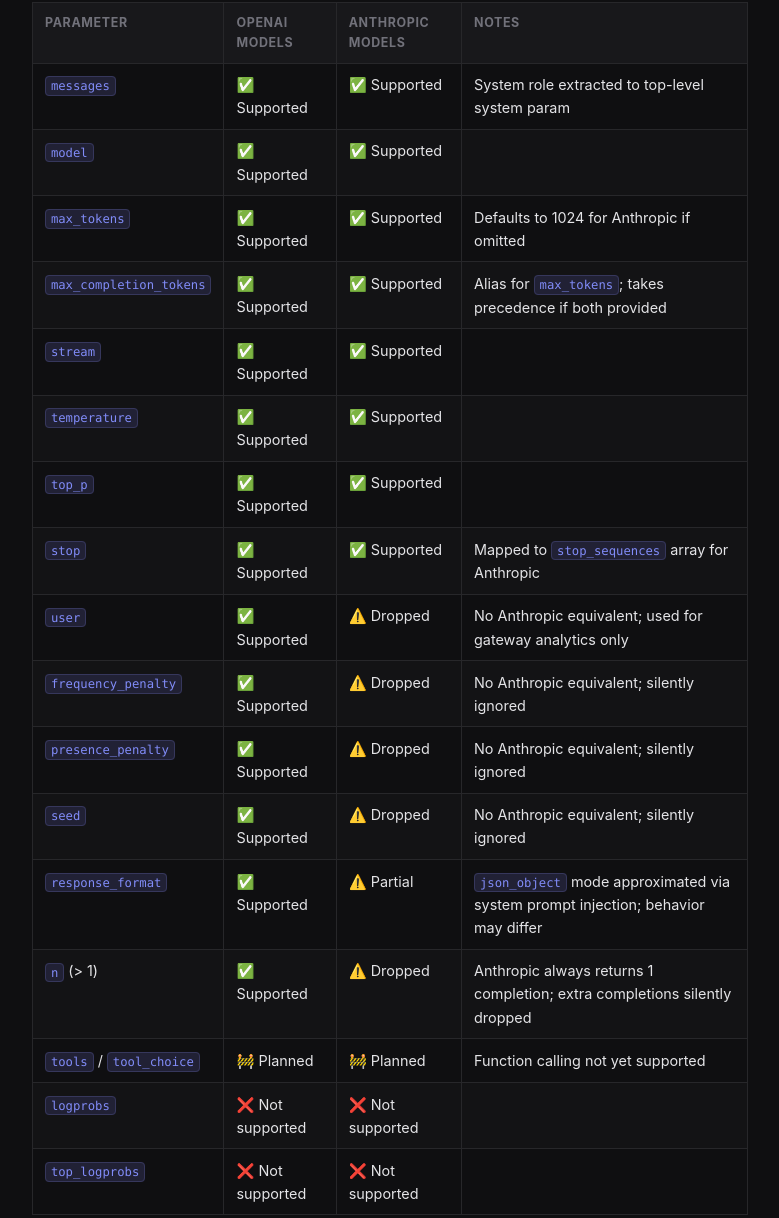
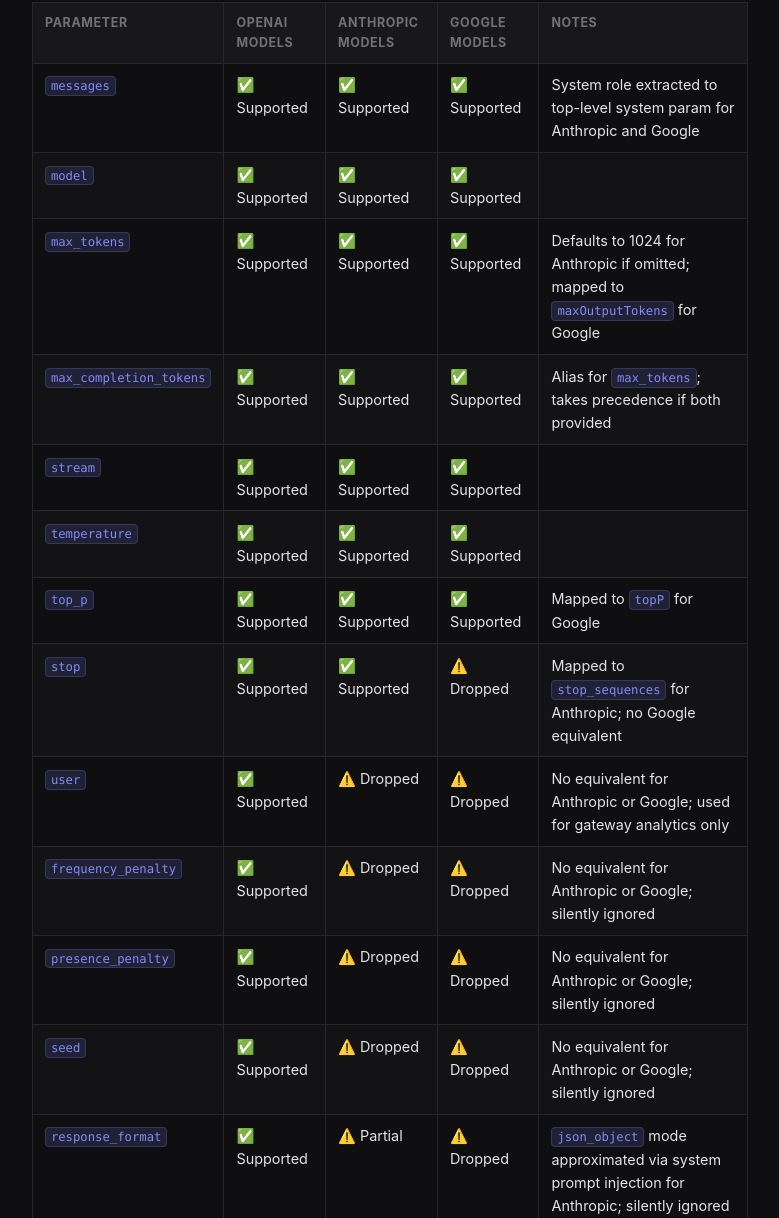
Before and after one commit to MAiG-dev/MAiG-dev.github.io, a plain HTML site: page api-compatibility.html in a window 1280 px wide. Shown: the part 491-1709 px from the top of the page, without its empty margins (250-1029 px from the left). Drawn offline with Linux system fonts and the light colour scheme.

Commit message:
Adds google ai support

```diff
--- a/api-compatibility.html
+++ b/api-compatibility.html
@@ -63,7 +63,7 @@
 
     <div class="page-header">
       <h1>API Compatibility</h1>
-      <p class="updated">OpenAI &middot; Anthropic &middot; /v1/chat/completions</p>
+      <p class="updated">OpenAI &middot; Anthropic &middot; Google &middot; /v1/chat/completions</p>
     </div>
 
     <p>The gateway exposes a <code>/v1/chat/completions</code> endpoint that follows the OpenAI chat completions API. You can use the same request format you'd send directly to OpenAI. This page documents which parameters are supported per provider and what happens when a parameter has no equivalent.</p>
@@ -78,6 +78,7 @@
               <th>Parameter</th>
               <th>OpenAI models</th>
               <th>Anthropic models</th>
+              <th>Google models</th>
               <th>Notes</th>
             </tr>
           </thead>
@@ -86,10 +87,12 @@
               <td><code>messages</code></td>
               <td>&#x2705; Supported</td>
               <td>&#x2705; Supported</td>
-              <td>System role extracted to top-level system param</td>
+              <td>&#x2705; Supported</td>
+              <td>System role extracted to top-level system param for Anthropic and Google</td>
             </tr>
             <tr>
               <td><code>model</code></td>
+              <td>&#x2705; Supported</td>
               <td>&#x2705; Supported</td>
               <td>&#x2705; Supported</td>
               <td></td>
@@ -98,10 +101,12 @@
               <td><code>max_tokens</code></td>
               <td>&#x2705; Supported</td>
               <td>&#x2705; Supported</td>
-              <td>Defaults to 1024 for Anthropic if omitted</td>
+              <td>&#x2705; Supported</td>
+              <td>Defaults to 1024 for Anthropic if omitted; mapped to <code>maxOutputTokens</code> for Google</td>
             </tr>
             <tr>
               <td><code>max_completion_tokens</code></td>
+              <td>&#x2705; Supported</td>
               <td>&#x2705; Supported</td>
               <td>&#x2705; Supported</td>
               <td>Alias for <code>max_tokens</code>; takes precedence if both provided</td>
@@ -110,10 +115,12 @@
               <td><code>stream</code></td>
               <td>&#x2705; Supported</td>
               <td>&#x2705; Supported</td>
+              <td>&#x2705; Supported</td>
               <td></td>
             </tr>
             <tr>
               <td><code>temperature</code></td>
+              <td>&#x2705; Supported</td>
               <td>&#x2705; Supported</td>
               <td>&#x2705; Supported</td>
               <td></td>
@@ -122,52 +129,61 @@
               <td><code>top_p</code></td>
               <td>&#x2705; Supported</td>
               <td>&#x2705; Supported</td>
-              <td></td>
+              <td>&#x2705; Supported</td>
+              <td>Mapped to <code>topP</code> for Google</td>
             </tr>
             <tr>
               <td><code>stop</code></td>
               <td>&#x2705; Supported</td>
               <td>&#x2705; Supported</td>
-              <td>Mapped to <code>stop_sequences</code> array for Anthropic</td>
+              <td>&#x26A0;&#xFE0F; Dropped</td>
+              <td>Mapped to <code>stop_sequences</code> for Anthropic; no Google equivalent</td>
             </tr>
             <tr>
               <td><code>user</code></td>
               <td>&#x2705; Supported</td>
               <td>&#x26A0;&#xFE0F; Dropped</td>
-              <td>No Anthropic equivalent; used for gateway analytics only</td>
+              <td>&#x26A0;&#xFE0F; Dropped</td>
+              <td>No equivalent for Anthropic or Google; used for gateway analytics only</td>
             </tr>
             <tr>
               <td><code>frequency_penalty</code></td>
               <td>&#x2705; Supported</td>
               <td>&#x26A0;&#xFE0F; Dropped</td>
-              <td>No Anthropic equivalent; silently ignored</td>
+              <td>&#x26A0;&#xFE0F; Dropped</td>
+              <td>No equivalent for Anthropic or Google; silently ignored</td>
             </tr>
             <tr>
               <td><code>presence_penalty</code></td>
               <td>&#x2705; Supported</td>
               <td>&#x26A0;&#xFE0F; Dropped</td>
-              <td>No Anthropic equivalent; silently ignored</td>
+              <td>&#x26A0;&#xFE0F; Dropped</td>
+              <td>No equivalent for Anthropic or Google; silently ignored</td>
             </tr>
             <tr>
               <td><code>seed</code></td>
               <td>&#x2705; Supported</td>
               <td>&#x26A0;&#xFE0F; Dropped</td>
-              <td>No Anthropic equivalent; silently ignored</td>
+              <td>&#x26A0;&#xFE0F; Dropped</td>
+              <td>No equivalent for Anthropic or Google; silently ignored</td>
             </tr>
             <tr>
               <td><code>response_format</code></td>
               <td>&#x2705; Supported</td>
               <td>&#x26A0;&#xFE0F; Partial</td>
-              <td><code>json_object</code> mode approximated via system prompt injection; behavior may differ</td>
+              <td>&#x26A0;&#xFE0F; Dropped</td>
+              <td><code>json_object</code> mode approximated via system prompt injection for Anthropic; silently ignored for Google</td>
             </tr>
             <tr>
               <td><code>n</code> (&gt; 1)</td>
               <td>&#x2705; Supported</td>
               <td>&#x26A0;&#xFE0F; Dropped</td>
-              <td>Anthropic always returns 1 completion; extra completions silently dropped</td>
+              <td>&#x26A0;&#xFE0F; Dropped</td>
+              <td>Anthropic and Google always return 1 completion; extra completions silently dropped</td>
             </tr>
             <tr>
               <td><code>tools</code> / <code>tool_choice</code></td>
+              <td>&#x1F6A7; Planned</td>
               <td>&#x1F6A7; Planned</td>
               <td>&#x1F6A7; Planned</td>
               <td>Function calling not yet supported</td>
@@ -176,10 +192,12 @@
               <td><code>logprobs</code></td>
               <td>&#x274C; Not supported</td>
               <td>&#x274C; Not supported</td>
+              <td>&#x274C; Not supported</td>
               <td></td>
             </tr>
             <tr>
               <td><code>top_logprobs</code></td>
+              <td>&#x274C; Not supported</td>
               <td>&#x274C; Not supported</td>
               <td>&#x274C; Not supported</td>
               <td></td>
@@ -197,7 +215,7 @@
 
     <div class="legal-section">
       <h2>Provider routing</h2>
-      <p>The gateway selects the provider based on the model name in the request. Model names that begin with <code>claude</code> (e.g. <code>claude-3-5-sonnet-20241022</code>) are routed to Anthropic. All other model names are routed to OpenAI. No additional heuristics are applied.</p>
+      <p>The gateway selects the provider based on the model name in the request. Model names that begin with <code>claude</code> (e.g. <code>claude-3-5-sonnet-20241022</code>) are routed to Anthropic. Model names that begin with <code>gemini</code> (e.g. <code>gemini-2.0-flash</code>) are routed to Google. All other model names are routed to OpenAI. No additional heuristics are applied.</p>
     </div>
   </main>
 
```
Also changed, not shown: dashboard-setup.html (+3 -2 lines), docs.html (+1 -0 lines), index.html (+2 -2 lines).
